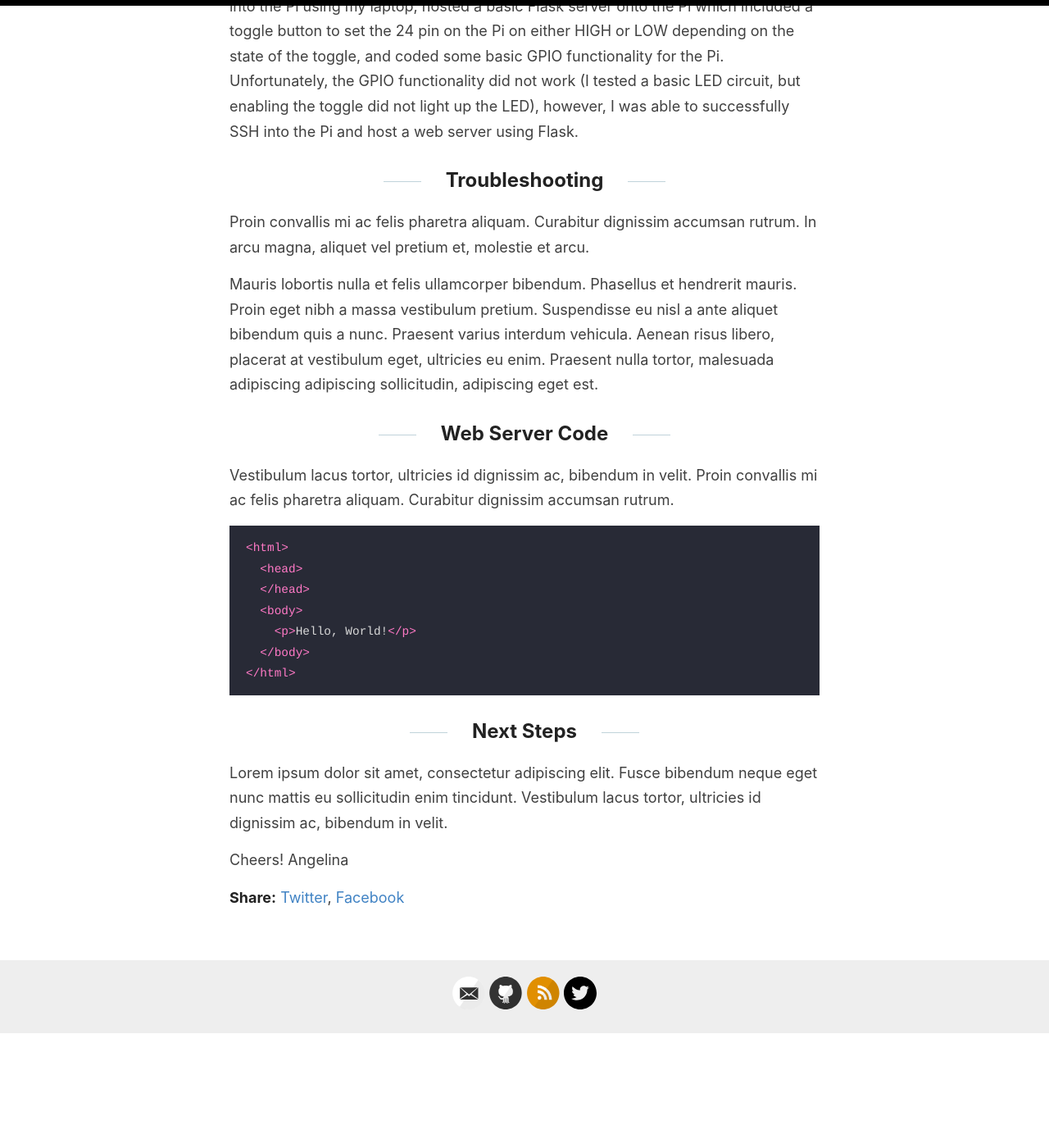
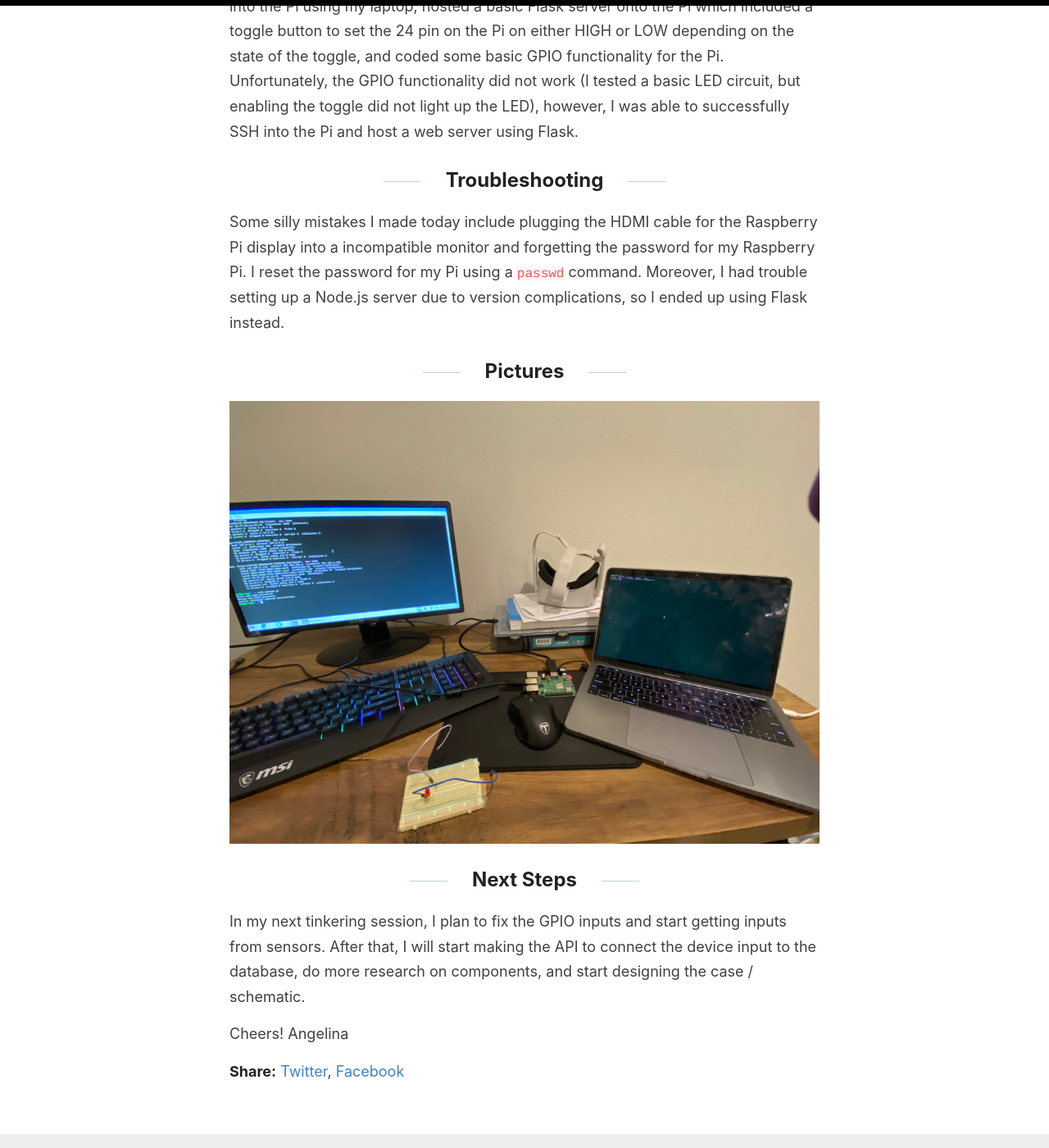
Before and after one commit to ANG13T/IAQ_Device_Dev_Log, a Jekyll site: the page built from _posts/2022-02-15-set-up-raspberry-pi-web-server.md, in a window 1280 px wide and 1400 px high, scrolled down 416 px. Shown: the whole window at 82% size. Built offline with Jekyll 4.4.1, drawn with Linux system fonts in a browser that asks for light colours; before the commit the page ends 1676 px from its top, so only the background shows below that.

Commit message:
feat: upload image and finish first dev log

````diff
--- a/_posts/2022-02-15-set-up-raspberry-pi-web-server.md
+++ b/_posts/2022-02-15-set-up-raspberry-pi-web-server.md
@@ -8,28 +8,15 @@ Today I configured the Raspberry Pi on a spare monitor I found in my house, SSH
 
 ## Troubleshooting
 
-Proin convallis mi ac felis pharetra aliquam. Curabitur dignissim accumsan rutrum. In arcu magna, aliquet vel pretium et, molestie et arcu.
-
-Mauris lobortis nulla et felis ullamcorper bibendum. Phasellus et hendrerit mauris. Proin eget nibh a massa vestibulum pretium. Suspendisse eu nisl a ante aliquet bibendum quis a nunc. Praesent varius interdum vehicula. Aenean risus libero, placerat at vestibulum eget, ultricies eu enim. Praesent nulla tortor, malesuada adipiscing adipiscing sollicitudin, adipiscing eget est.
+Some silly mistakes I made today include plugging the HDMI cable for the Raspberry Pi display into a incompatible monitor and forgetting the password for my Raspberry Pi. I reset the password for my Pi using a ```passwd``` command. Moreover, I had trouble setting up a Node.js server due to version complications, so I ended up using Flask instead.
 
 
-## Web Server Code
-
-Vestibulum lacus tortor, ultricies id dignissim ac, bibendum in velit. Proin convallis mi ac felis pharetra aliquam. Curabitur dignissim accumsan rutrum.
-
-```html
-<html>
-  <head>
-  </head>
-  <body>
-    <p>Hello, World!</p>
-  </body>
-</html>
-```
+## Pictures
+![](/images/IMG_1.jpeg)
 
 ## Next Steps
 
-Lorem ipsum dolor sit amet, consectetur adipiscing elit. Fusce bibendum neque eget nunc mattis eu sollicitudin enim tincidunt. Vestibulum lacus tortor, ultricies id dignissim ac, bibendum in velit.
+In my next tinkering session, I plan to fix the GPIO inputs and start getting inputs from sensors. After that, I will start making the API to connect the device input to the database, do more research on components, and start designing the case / schematic.
 
 Cheers!
 Angelina
````
Also changed, not shown: images/IMG_1.jpeg (added).
